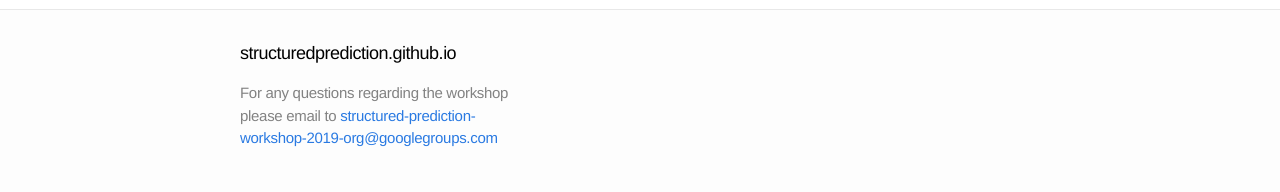
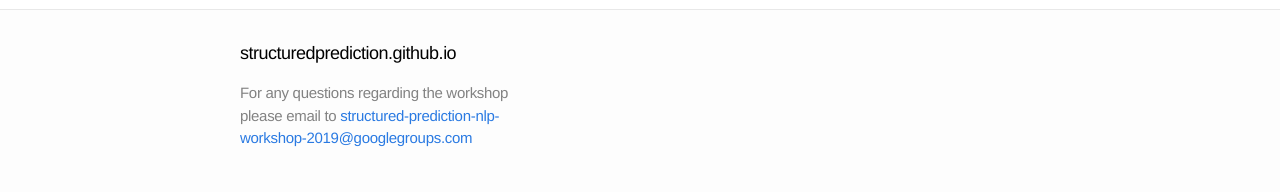
Before and after one commit to structuredprediction/structuredprediction.github.io, a Jekyll site: the page built from EMNLP16/1_cfp.md, in a window 1280 px wide. Shown: the part 1723-1915 px from the top of the page. Built offline with Jekyll 4.4.1, drawn with Linux system fonts in a browser that asks for light colours.

Commit message:
Add functional contact e-mail address

```diff
--- a/_config.yml
+++ b/_config.yml
@@ -4,7 +4,7 @@
 title1_17: "EMNLP 17 "
 title1_19: "NAACL 2019 "
 title2: " Workshop on Structured Prediction for NLP"
-email: structured-prediction-workshop-2019-org@googlegroups.com
+email: structured-prediction-nlp-workshop-2019@googlegroups.com
 #description: "EMNLP 16: Structured Prediction for Natural Language Processing"
 baseurl: ""
 url1_16: "http://www.emnlp2016.net"
```
